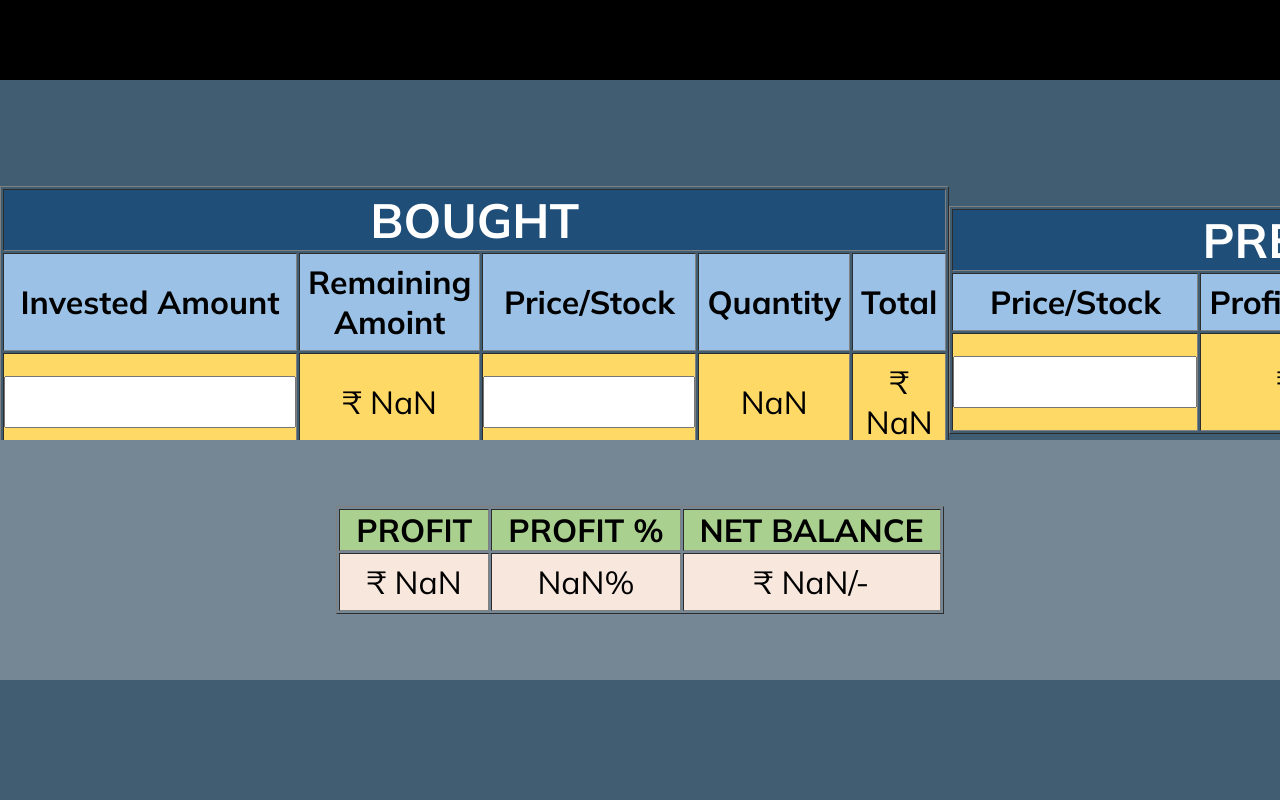
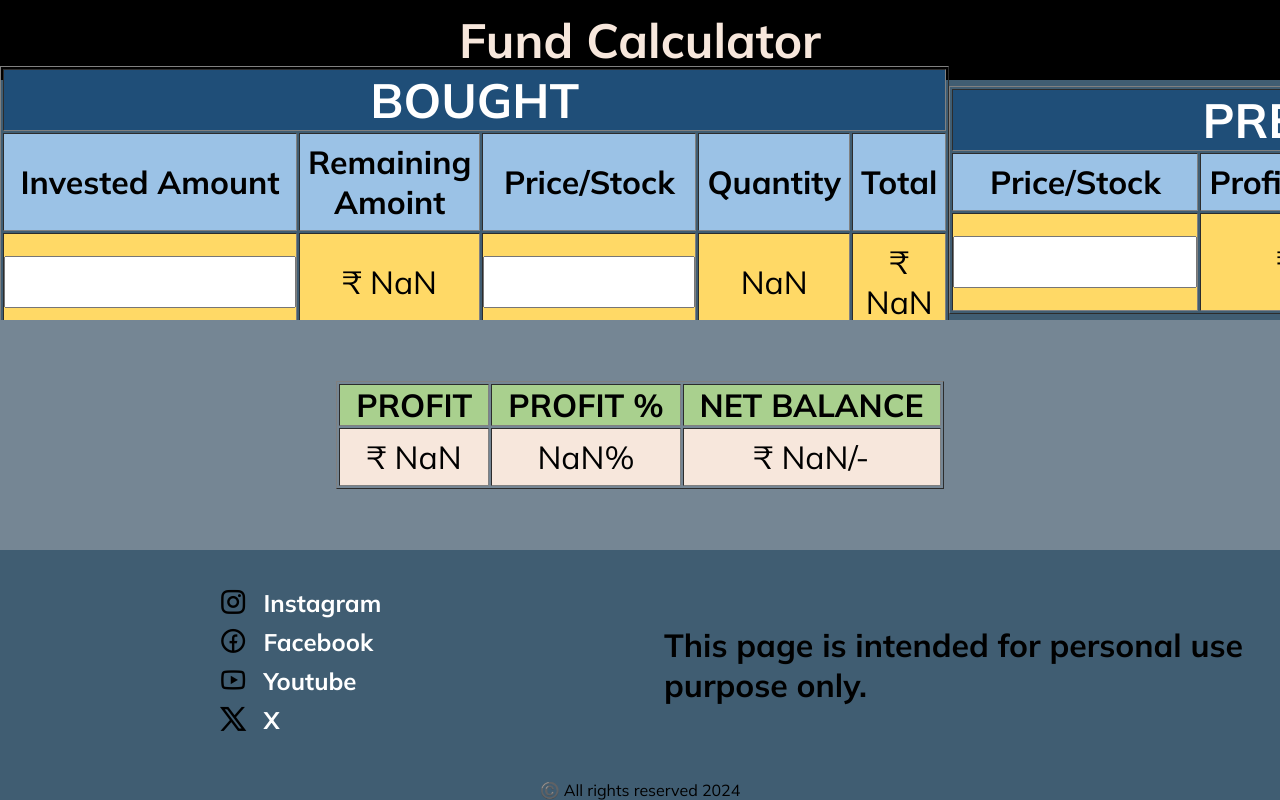
Before and after one commit to bikimandal/StockCalc, a plain HTML site: page index.html in a window 1280 px wide. Shown: the top 800 px of the page. Drawn offline with nearby package versions, Linux system fonts and the light colour scheme.

Commit message:
committed

```diff
--- a/assets/css/style.css
+++ b/assets/css/style.css
@@ -16,6 +16,13 @@ body{
     width: 100%;
     height: 10vh;
     background-color: black;
+    color: #F7E7DC;
+    display: flex;
+    flex-direction: row;
+    justify-content: center;
+    align-items: center;
+    font-size: 3rem;
+    font-weight: bold;
 }
 .page1{
     width: 100%;
@@ -111,3 +118,62 @@ td {
 .secondtd{
     background-color: #F7E7DC;
 }
+
+
+
+
+
+
+
+
+footer{
+    height: 30vh;
+    width: 100vw;
+    display: flex;
+    flex-direction: row;
+    justify-content: center;
+    align-items: center;
+}
+.footerpart1{
+    /* background-color: aquamarine; */
+    height: 100%;
+    width: 50%;
+    display: flex;
+    flex-direction: row;
+    justify-content: center;
+    align-items: center;
+    padding-right: 3rem;
+}
+.footerpart2{
+    /* background-color: rgb(255, 255, 255); */
+    height: 100%;
+    width: 50%;
+    display: flex;
+    flex-direction: row;
+    justify-content: center;
+    align-items: center;
+    padding-left: 3rem;
+    padding: 1rem
+}
+.footerpart2>p{
+    font-size: 2rem;
+    font-weight: bold;
+}
+.footerpart1>ul>li , .footerpart2>ul>li{
+    list-style: none;
+    margin-bottom: 0.5rem;
+}
+
+.footerpart1>ul>li>a , .footerpart2>ul>li>a {
+    margin-left: 1rem;
+    font-size: 1.5rem;
+    text-decoration: none;
+    color: white;
+    font-weight: bold;
+}
+.footerpart1>ul>li>a:hover , .footerpart2>ul>li>a:hover{
+    color: #FFD966;
+}
+i{
+    font-size: 1.8rem;
+}
--- a/index.html
+++ b/index.html
@@ -5,9 +5,15 @@
     <meta name="viewport" content="width=device-width, initial-scale=1.0">
     <title>STOCK:Calculator</title>
     <link rel="stylesheet" href="assets/css/style.css">
+    <link
+      href="https://cdn.jsdelivr.net/npm/remixicon@4.3.0/fonts/remixicon.css"
+      rel="stylesheet"
+    />
 </head>
 <body>
-    <nav class="navigationBar"></nav>
+    <nav class="navigationBar">
+        Fund Calculator
+    </nav>
     <div class="page1">
         <div class="page1-content1">
             <div class="part1">
@@ -65,6 +71,20 @@
                 </tr>
             </table>
         </div>
+        <footer>
+            <div class="footerpart1">
+                <ul>
+                    <li><i class="ri-instagram-line"></i><a href="#">Instagram</a></li>
+                    <li><i class="ri-facebook-circle-line"></i><a href="#">Facebook</a></li>
+                    <li><i class="ri-youtube-line"></i><a href="#">Youtube</a></li>
+                    <li><i class="ri-twitter-x-line"></i><a href="#">X</a></li>
+                </ul>
+            </div>
+            <div class="footerpart2">
+                <p>This page is intended for personal use purpose only.</p>
+            </div>
+        </footer>
+        <label for="">©️ All rights reserved 2024</label>
     </div>
 <script src="assets/js/brain.js"></script>
 </body>
```
